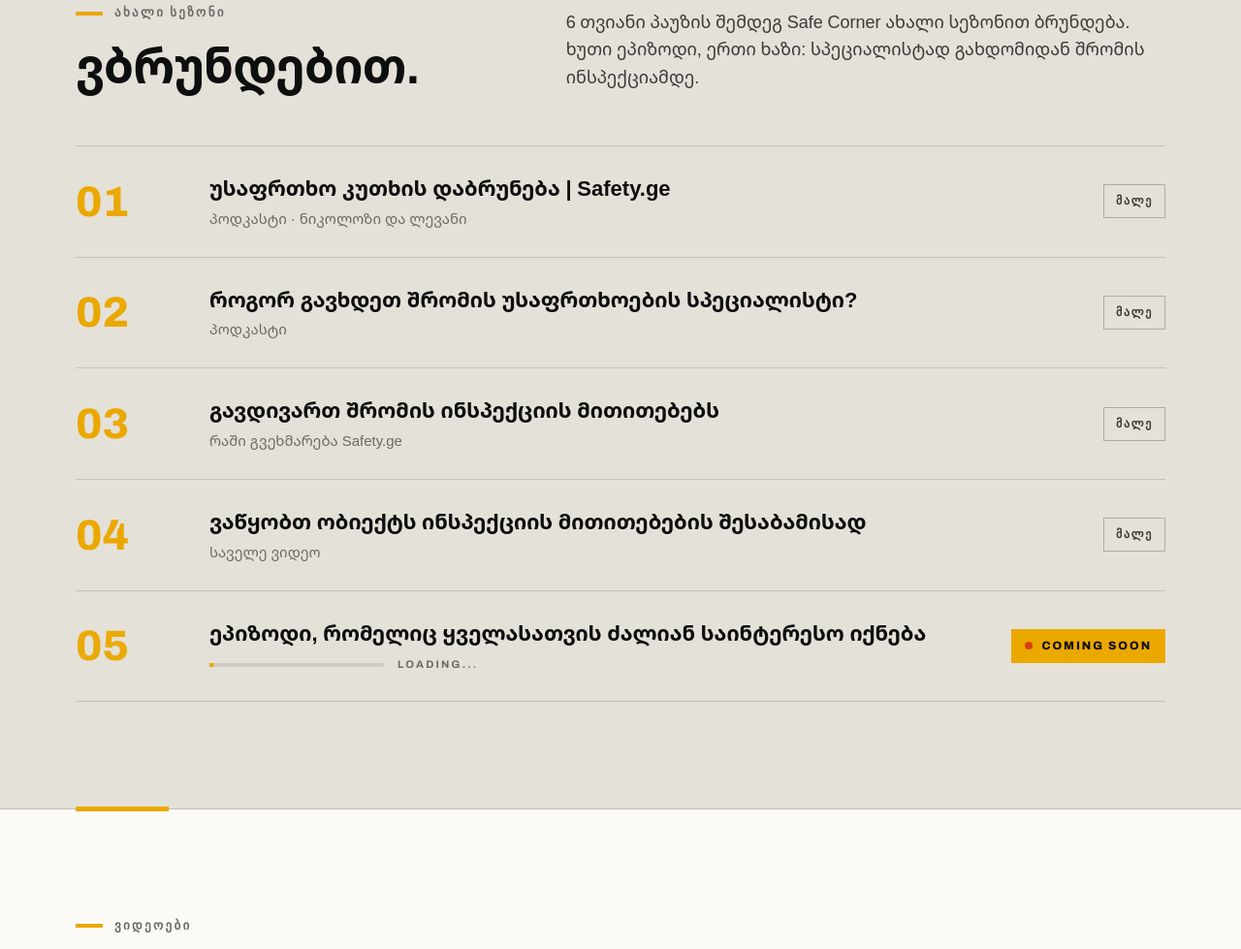
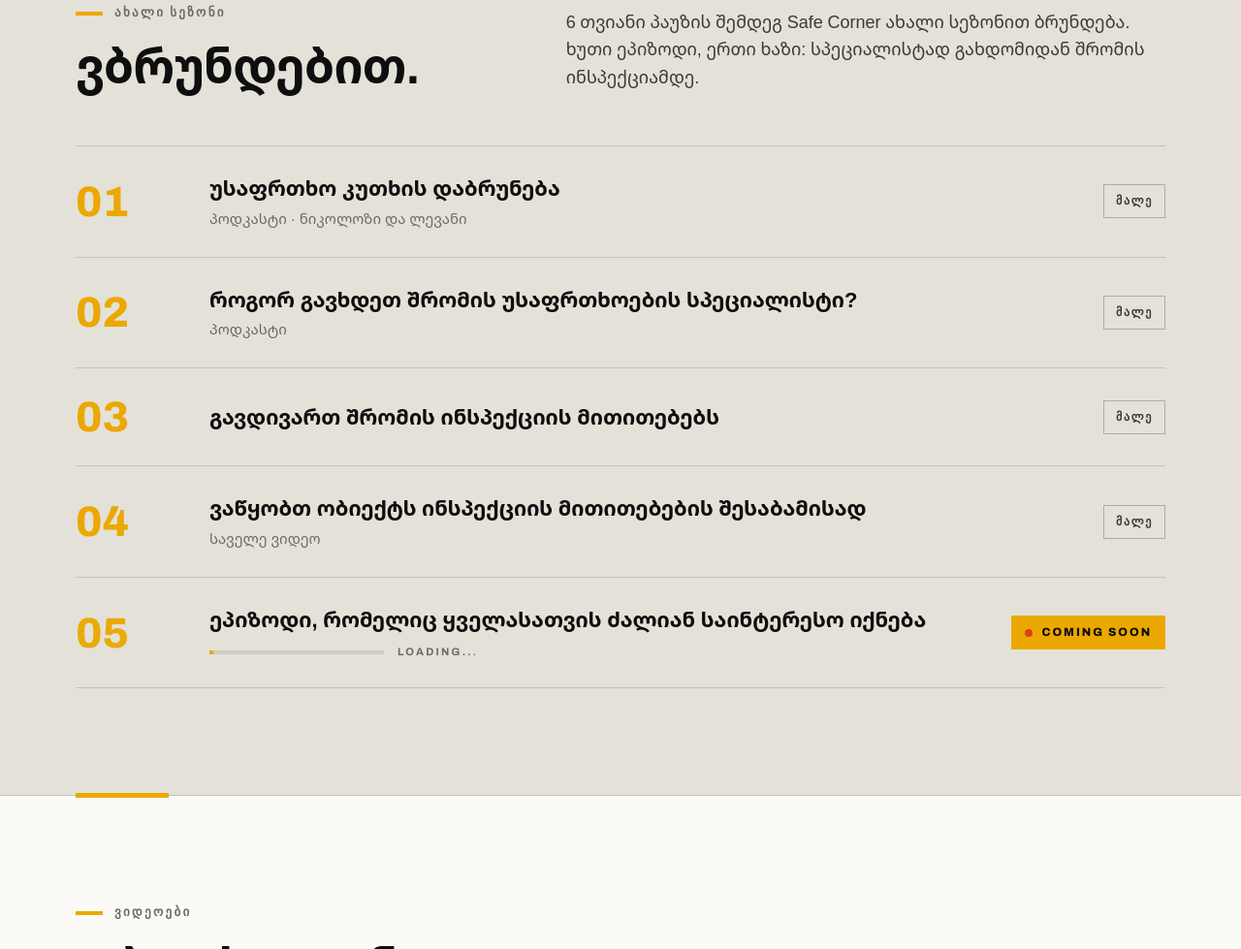
Before and after one commit to nikakolbaia04-svg/safecorner-site, a plain HTML site: page index.html in a window 1280 px wide. Shown: the part 2024-3003 px from the top of the page at 97% size. Drawn offline with Linux system fonts and the light colour scheme.

Commit message:
Hide Safety.ge from season episode titles (ep1, ep3) via .sgx flag
Co-Authored-By: Claude Opus 5.5 <noreply@anthropic.com>
Claude-Session: https://claude.ai/code/session_019JNcoJfdSGWHwQSPK14bg4

```diff
--- a/index.html
+++ b/index.html
@@ -472,6 +472,7 @@ a.ep{text-decoration:none;color:inherit}
 
 /* დამალულია დროებით (Nikoloz 2026-11-17): Safety.ge-ის პარტნიორის ბლოკი. დასაბრუნებლად ეს ხაზი წაშალე. */
 #partner{display:none!important}
+.sgx{display:none!important} /* Safety.ge ეპიზოდების სათაურებში (ep1, ep3) */
 </style>
 </head>
 <body>
@@ -573,9 +574,9 @@ a.ep{text-decoration:none;color:inherit}
         <p><span class="ka">6 თვიანი პაუზის შემდეგ Safe Corner ახალი სეზონით ბრუნდება. ხუთი ეპიზოდი, ერთი ხაზი: სპეციალისტად გახდომიდან შრომის ინსპექციამდე.</span><span class="en">After a six-month break, Safe Corner returns with a new season. Five episodes, one story: from becoming a specialist to facing the labour inspection.</span></p>
       </div>
       <div class="eps">
-        <div class="ep" data-ep="1"><div class="n">01</div><div><h3><span class="ka">უსაფრთხო კუთხის დაბრუნება | Safety.ge</span><span class="en">The return of Safe Corner | Safety.ge</span></h3><p><span class="ka">პოდკასტი · ნიკოლოზი და ლევანი</span><span class="en">Podcast · Nikoloz and Levan</span></p></div><span class="soon"><span class="ka">მალე</span><span class="en">Soon</span></span></div>
+        <div class="ep" data-ep="1"><div class="n">01</div><div><h3><span class="ka">უსაფრთხო კუთხის დაბრუნება<span class="sgx"> | Safety.ge</span></span><span class="en">The return of Safe Corner<span class="sgx"> | Safety.ge</span></span></h3><p><span class="ka">პოდკასტი · ნიკოლოზი და ლევანი</span><span class="en">Podcast · Nikoloz and Levan</span></p></div><span class="soon"><span class="ka">მალე</span><span class="en">Soon</span></span></div>
         <div class="ep" data-ep="2"><div class="n">02</div><div><h3><span class="ka">როგორ გავხდეთ შრომის უსაფრთხოების სპეციალისტი?</span><span class="en">How to become an occupational safety specialist?</span></h3><p><span class="ka">პოდკასტი</span><span class="en">Podcast</span></p></div><span class="soon"><span class="ka">მალე</span><span class="en">Soon</span></span></div>
-        <div class="ep" data-ep="3"><div class="n">03</div><div><h3><span class="ka">გავდივართ შრომის ინსპექციის მითითებებს</span><span class="en">Going through the labour inspection requirements</span></h3><p><span class="ka">რაში გვეხმარება Safety.ge</span><span class="en">How Safety.ge helps</span></p></div><span class="soon"><span class="ka">მალე</span><span class="en">Soon</span></span></div>
+        <div class="ep" data-ep="3"><div class="n">03</div><div><h3><span class="ka">გავდივართ შრომის ინსპექციის მითითებებს</span><span class="en">Going through the labour inspection requirements</span></h3><p class="sgx"><span class="ka">რაში გვეხმარება Safety.ge</span><span class="en">How Safety.ge helps</span></p></div><span class="soon"><span class="ka">მალე</span><span class="en">Soon</span></span></div>
         <div class="ep" data-ep="4"><div class="n">04</div><div><h3><span class="ka">ვაწყობთ ობიექტს ინსპექციის მითითებების შესაბამისად</span><span class="en">Setting up a site to meet inspection requirements</span></h3><p><span class="ka">საველე ვიდეო</span><span class="en">Field video</span></p></div><span class="soon"><span class="ka">მალე</span><span class="en">Soon</span></span></div>
         <div class="ep ep-x" data-ep="5"><div class="n">05</div><div><h3><span class="ka">ეპიზოდი, რომელიც ყველასათვის ძალიან საინტერესო იქნება</span><span class="en">An episode everyone will find really interesting</span></h3><div class="ld"><span class="ld-bar"><i></i></span><span class="ld-t">Loading<b>.</b><b>.</b><b>.</b></span></div></div><span class="cs"><i></i>Coming soon</span></div>
       </div>
```
